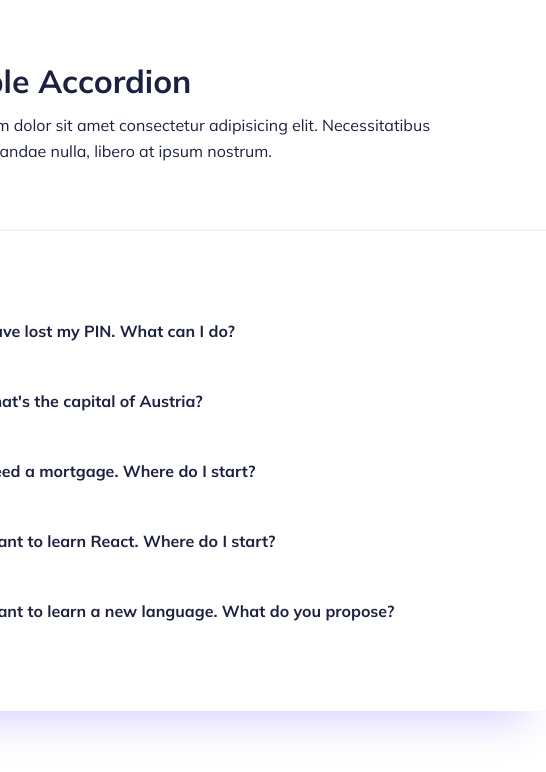
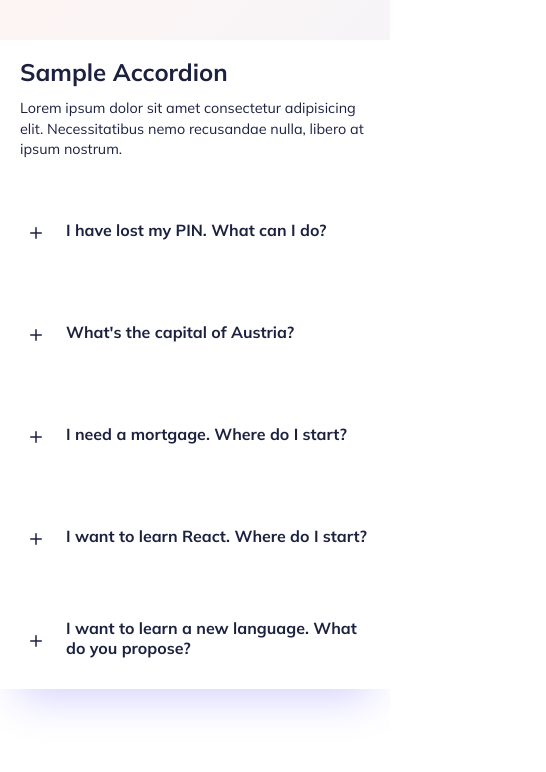
Before and after one commit to karamazov85/my-react-components, a React (Create React App) app: page / in a window 390 px wide. Shown: the top 772 px of the page, 546 px wide, since content can reach past the window. Built offline with nearby package versions, Linux system fonts and the light colour scheme.

Commit message:
made accordion responsive

```diff
--- /dev/null
+++ b/src/App.css
@@ -0,0 +1,11 @@
+section {
+  width: 100%;
+  padding: 0;
+  padding-top: 2.5rem;
+}
+
+/* background colours for different comps */
+
+.light-pink-gradient {
+  background: linear-gradient(135deg, #fdf5f3 0%, #ecf3ff 100%);
+}
--- a/src/App.js
+++ b/src/App.js
@@ -1,9 +1,12 @@
+import "./App.css"
 import Accordion from "./accordion/Accordion"
 
 function App() {
   return (
     <>
-      <Accordion />
+      <section className="light-pink-gradient">
+        <Accordion />
+      </section>
     </>
   );
 }
--- a/src/accordion/Accordion.style.scss
+++ b/src/accordion/Accordion.style.scss
@@ -1,10 +1,11 @@
 :root {
   --ff-sans: "Mulish", sans-serif;
 
-  /* small screen font-sizes */
+  --fs-300: 0.9rem;
   --fs-400: 1rem;
   --fs-500: 1.125rem;
   --fs-600: 1.375rem;
+  --fs-700: 1.5rem;
 
   --fw-400: 400;
   --fw-700: 700;
@@ -27,6 +28,7 @@
   box-sizing: border-box;
 }
 
+button,
 body,
 header,
 h1,
@@ -34,6 +36,7 @@ h2,
 h3,
 p {
   margin: 0;
+  padding: 0;
 }
 
 body {
@@ -91,14 +94,53 @@ img {
     background-color: var(--clr-neutral-200);
     box-shadow: 0px 28px 40px -20px rgba(107, 99, 255, 0.306079);
 
+    @media (max-width: 951px) {
+      width: 501px;
+    }
+
+    @media (max-width: 651px) {
+      width: 100%;
+      border-radius: 0;
+    }
+
     & .accordion__title--wrapper {
       padding: 65px 70px;
       border-bottom: 2px solid var(--clr-primary-400);
+
+      @media (max-width: 951px) {
+        padding: 50px 55px;
+
+        & h1 {
+          font-size: var(--fs-700);
+        }
+
+        & p {
+          font-size: var(--fs-400);
+        }
+      }
+
+      @media (max-width: 651px) {
+        padding: 20px 20px;
+        border: none;
+
+        & p {
+          font-size: var(--fs-300);
+          line-height: 1.4;
+        }
+      }
     }
 
     & .accordion__body--wrapper {
       width: 100%;
       padding: 65px 70px;
+
+      @media (max-width: 951px) {
+        padding: 50px 55px;
+      }
+
+      @media (max-width: 651px) {
+        padding: 0px 0px;
+      }
     }
   }
 }
--- a/src/accordion/Question.style.scss
+++ b/src/accordion/Question.style.scss
@@ -1,12 +1,21 @@
 article {
   width: 100%;
+  padding: 1rem 1rem;
   display: grid;
   align-items: start;
-  grid-template-columns: 60px 120px 120px 120px 120px 21px;
+  grid-template-columns: 60px 1fr;
   grid-template-rows: 70px auto;
   grid-template-areas:
-    "button question question question question question"
-    "   .   answer   answer   answer   answer   answer";
+    "button question"
+    "   .   answer";
+
+  @media (max-width: 951px) {
+    grid-template-columns: 50px 1fr;
+    grid-template-rows: 70px auto;
+    grid-template-areas:
+      "button question"
+      "   .   answer";
+  }
 
   & button {
     grid-area: button;
@@ -20,6 +29,10 @@ article {
     height: 40px;
     cursor: pointer;
     outline: 0;
+
+    @media (max-width: 651px) {
+      place-self: start;
+    }
 
     & .toggle-logo {
       font-size: 2rem;
@@ -41,9 +54,18 @@ article {
     grid-area: answer;
     padding: 0 3.125rem 3.125rem 0;
 
+    @media (max-width: 651px) {
+      padding: 0 1rem 1.25rem 0;
+    }
+
     & p {
       font-weight: var(--fw-400);
       margin-bottom: 0.6875rem;
+
+      @media (max-width: 651px) {
+        font-size: var(--fs-300);
+        line-height: 1.4;
+      }
     }
 
     & a {
@@ -60,4 +82,8 @@ article {
 .add-bg {
   background-color: var(--clr-primary-400);
   border-radius: var(--border-radius);
+
+  @media (max-width: 651px) {
+    border-radius: 0;
+  }
 }
```
